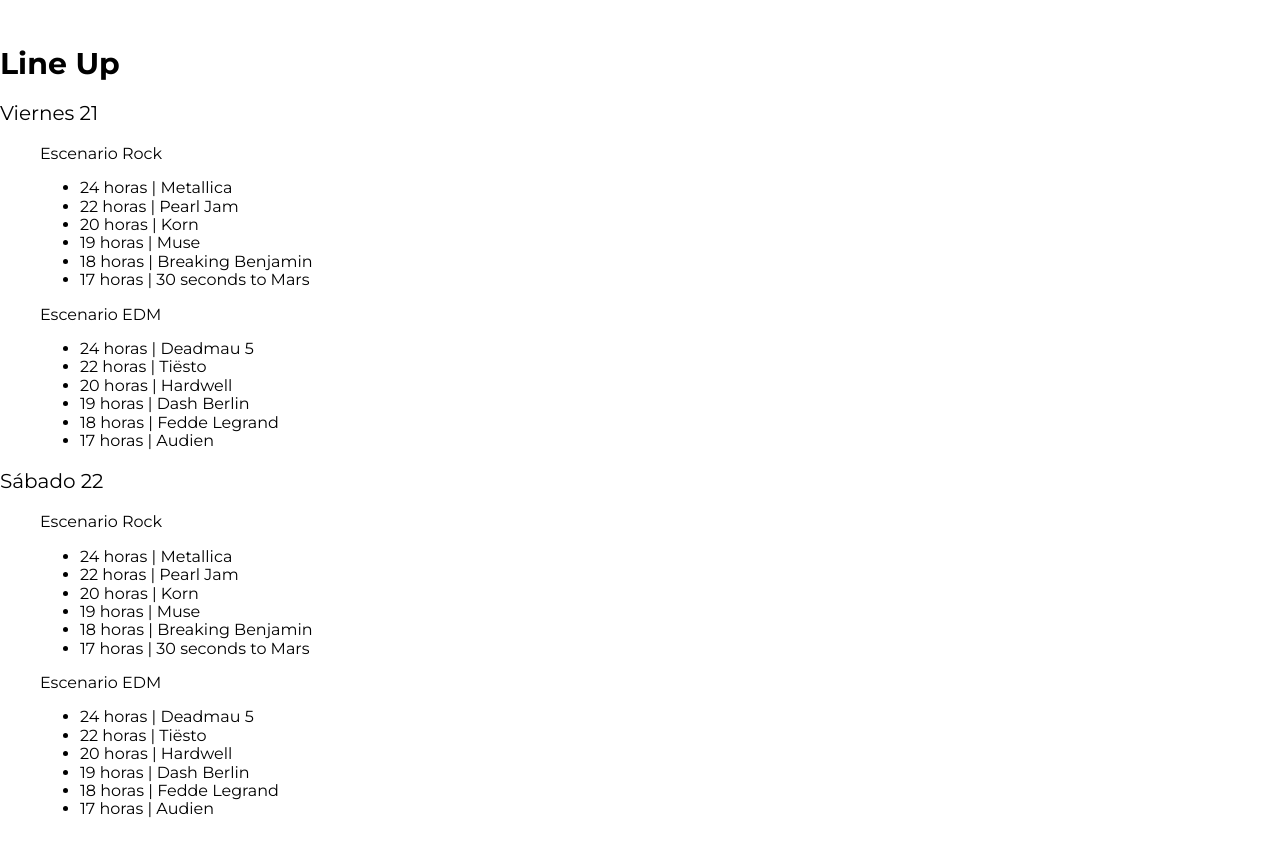
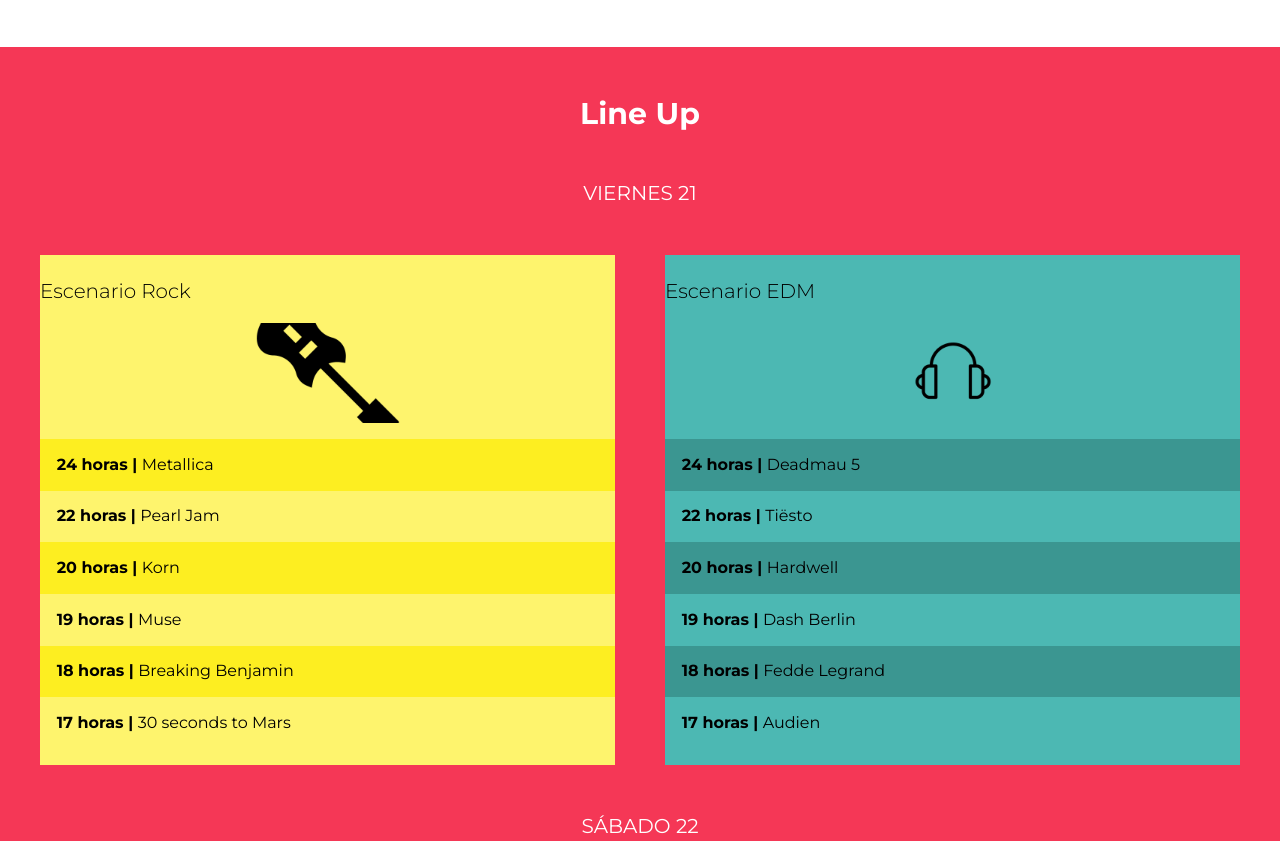
Before and after one commit to gabopereyra/DesarrolloWebUdemy, a website: page Proyecto6SitioMusica/index.html in a window 1280 px wide. Shown: the part 1093-1934 px from the top of the page. Drawn offline with nearby package versions, Linux system fonts and the light colour scheme; files that its build step writes are made by us from their sources; files whose address does not match are found by name.

Commit message:
Lineup and its style added

```diff
--- a/Proyecto6SitioMusica/src/scss/app.scss
+++ b/Proyecto6SitioMusica/src/scss/app.scss
@@ -3,6 +3,8 @@
 @import 'base/variables';
 @import 'base/mixins';
 @import 'base/globales';
+@import 'base/utilidades';
 @import 'layout/header';
 @import 'layout/video';
 @import 'layout/festival';
+@import 'layout/lineup';
--- /dev/null
+++ b/Proyecto6SitioMusica/src/scss/base/_utilidades.scss
@@ -0,0 +1,7 @@
+.bg-verde{
+    background-color: $verde;
+}
+
+.bg-amarillo{
+    background-color: $amarillo;
+}
--- /dev/null
+++ b/Proyecto6SitioMusica/src/scss/layout/_lineup.scss
@@ -0,0 +1,69 @@
+.lineup{
+    background-color: $rosa;
+    padding: $separacion 0;
+
+    h3, p{
+        text-align: center;
+        color: $blanco;
+    }
+    .dia{
+        text-transform: uppercase;
+        margin: $separacion 0;
+    }
+}
+
+.escenarios-contenedor{
+    @include tablet{
+        @include grid(2, $separacion);
+    }
+
+    .escenario{
+        padding-top: $separacion/2;
+    }
+    .nombre-escenario{
+        color: $negro;
+        font-size: 2rem;
+        font-weight: $delgada;
+        &::after{
+            content: '';
+            width: 20rem;
+            height: 10rem;
+            display: block;
+            margin: 2rem auto 0 auto;
+            background-size: 15rem;
+            background-repeat: no-repeat;
+            background-position: center center;
+        }
+    }
+}
+
+.edm .nombre-escenario{
+    &::after{
+        background-image: url(../img/icono_edm.png);
+    }
+}
+.rock .nombre-escenario{
+    &::after{
+        background-image: url(../img/icono_rock.png);
+    }
+}
+
+.calendario{
+    padding: 0;
+    list-style: none;
+    li{
+        padding: $separacion/3;
+        font-weight: $bold;
+        span{
+            font-weight: $regular;
+        }
+    }
+}
+
+.bg-verde .calendario li:nth-child(odd){
+    background-color: darken($color: $verde, $amount: 10);
+}
+
+.bg-amarillo .calendario li:nth-child(odd){
+    background-color: darken($color: $amarillo, $amount: 15);
+}
```
